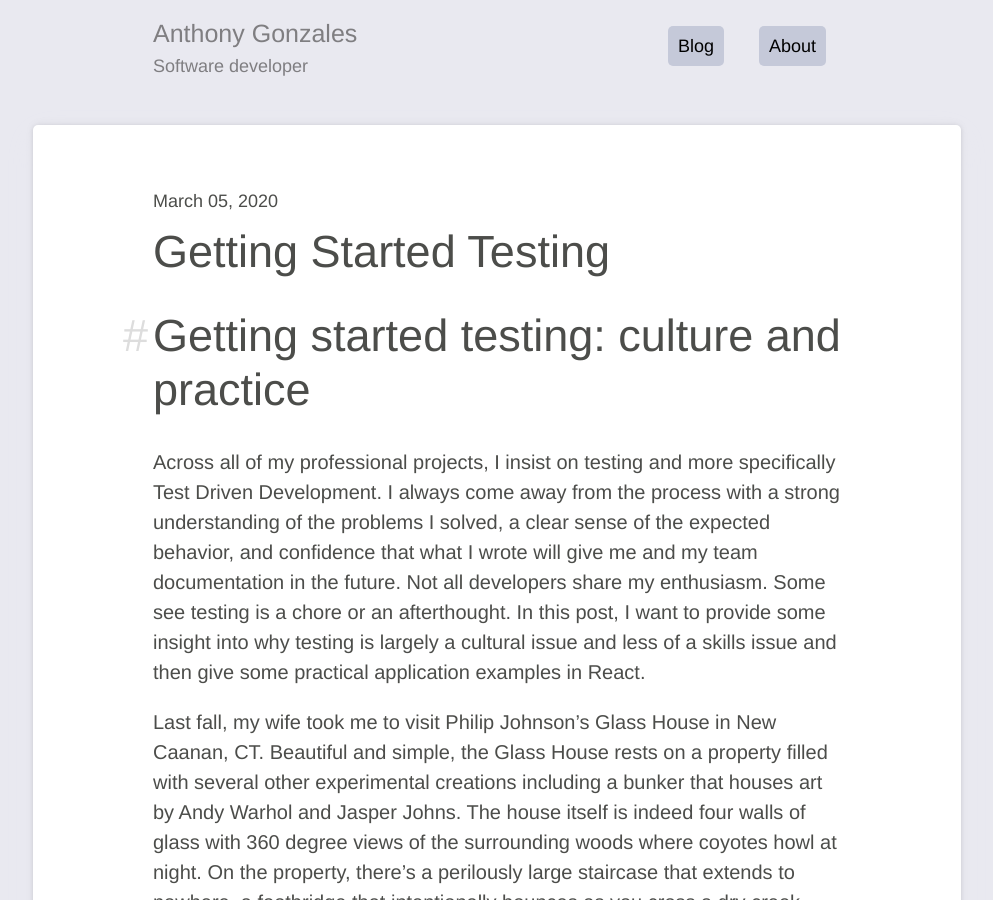
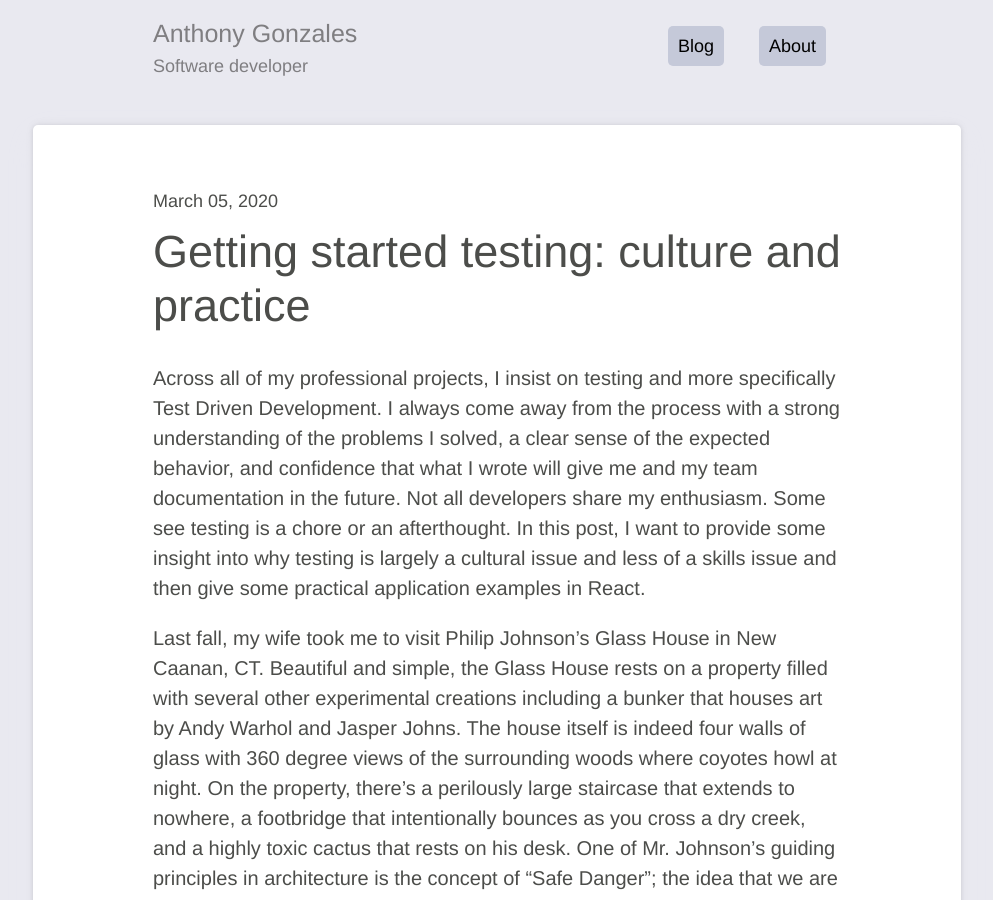
Before and after one commit to antgonzales/antgonzales.github.io, a Jekyll site: the page built from _posts/2020-03-05-getting-started-testing.md, in a window 1280 px wide and 900 px high. Shown: the whole window, without its empty margins (143-1136 px from the left). Built offline with Jekyll 4.4.1, drawn with Linux system fonts in a browser that asks for light colours; our own code applies the rules of GitHub Pages for plain Markdown files; some of the changed lines change nothing that is shown.

Commit message:
Fix name of testing blog post

```diff
--- a/_posts/2020-03-05-getting-started-testing.md
+++ b/_posts/2020-03-05-getting-started-testing.md
@@ -1,4 +1,9 @@
-# Getting started testing: culture and practice
+---
+layout: post
+title:  "Getting started testing: culture and practice"
+description: I moved to New York, I bought a HHKB Pro2, and I now do everything from the command line. I've picked up some new habits, but I want to take the time to reflect how I can refine my skills in 2018.
+date: 2020-03-05
+---
 
 Across all of my professional projects, I insist on testing and more
 specifically Test Driven Development. I always come away from the process with a
@@ -8,6 +13,8 @@ documentation in the future. Not all developers share my enthusiasm.  Some see
 testing is a chore or an afterthought. In this post, I want to provide some
 insight into why testing is largely a cultural issue and less of a skills issue
 and then give some practical application examples in React.
+
+<!--break-->
 
 Last fall, my wife took me to visit Philip Johnson's Glass House in New Caanan,
 CT. Beautiful and simple, the Glass House rests on a property filled with
```
